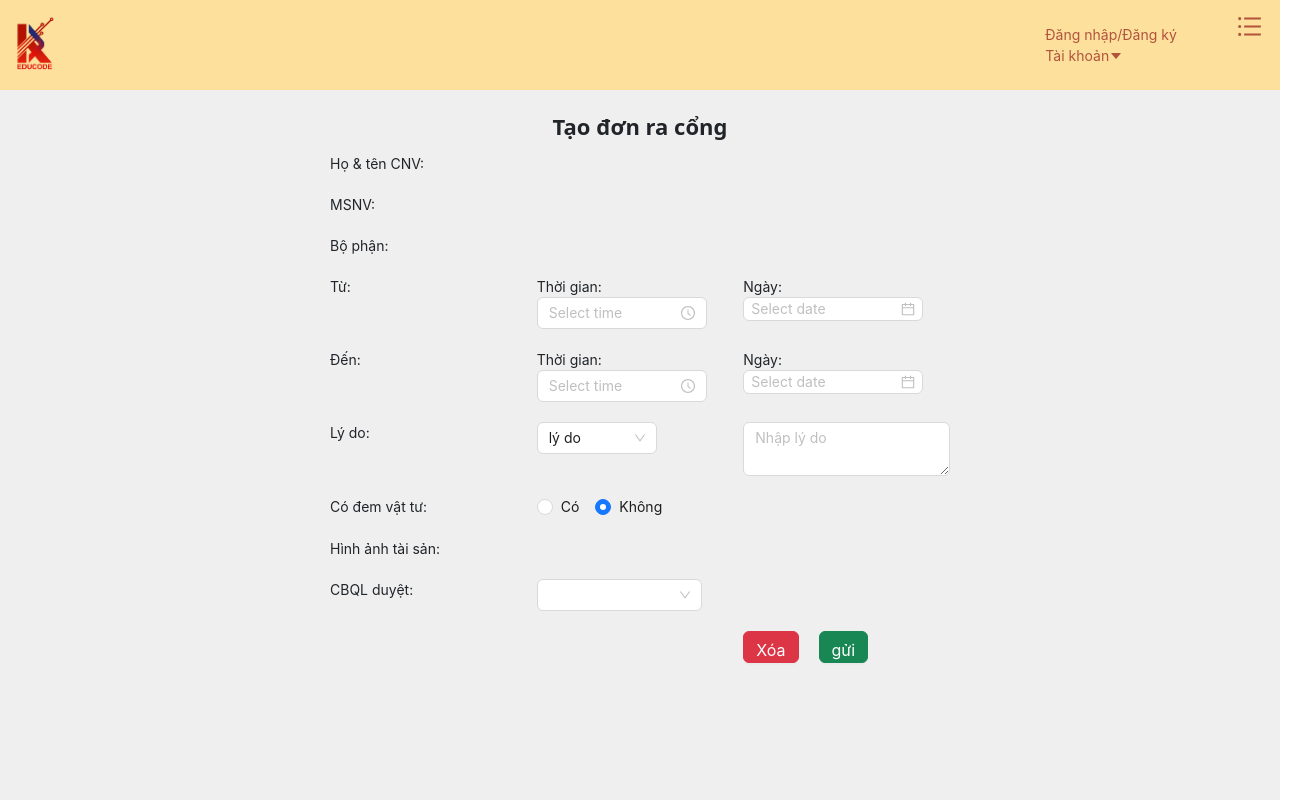
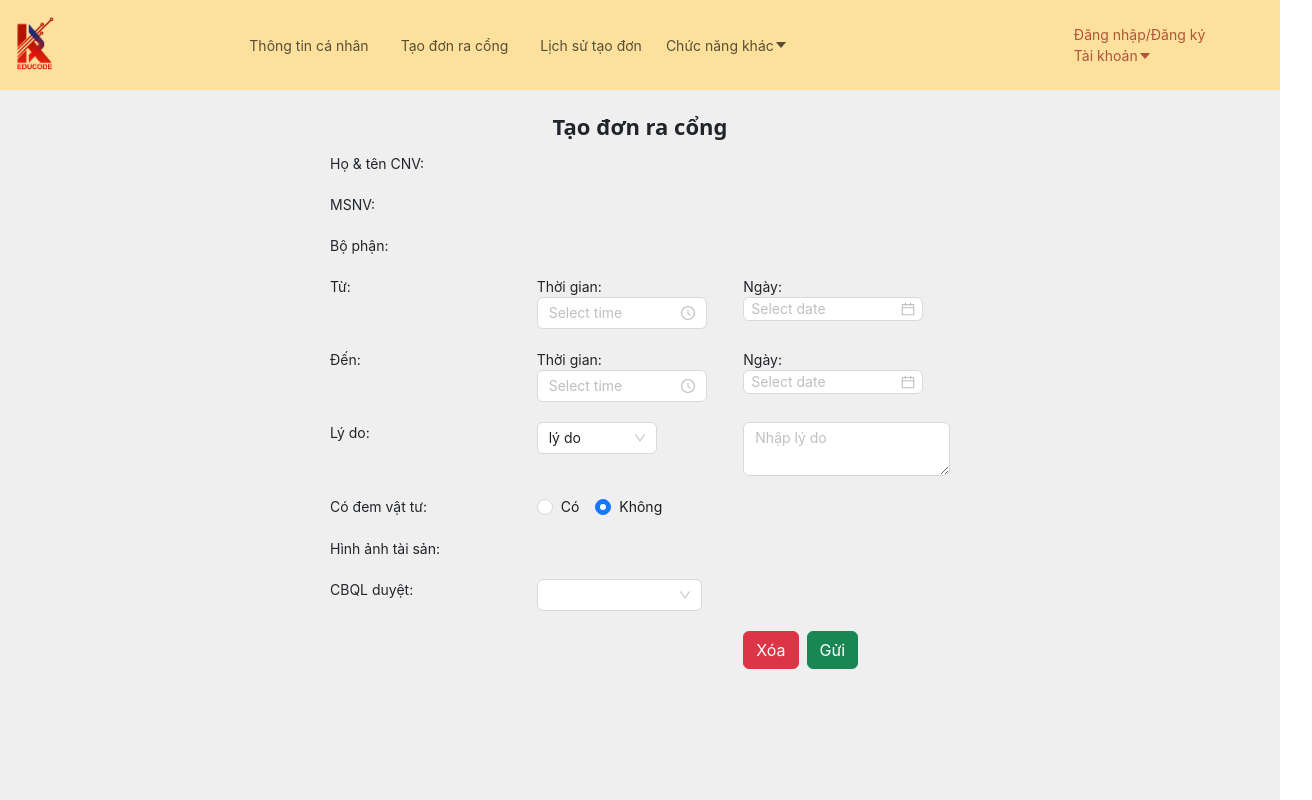
Before and after one commit to thanhdi721/HRM_KDE, a React (Create React App) app in the folder client/: page /HomePage in a window 1280 px wide. Shown: the top 800 px of the page, 1312 px wide, since content can reach past the window. Built offline with nearby package versions, Linux system fonts and the light colour scheme.

Commit message:
update header

```diff
--- a/client/src/components/HeaderComponent/HeaderComponents.jsx
+++ b/client/src/components/HeaderComponent/HeaderComponents.jsx
@@ -1,36 +1,78 @@
-import { Col, Dropdown, Image, Popover } from "antd";
+import { Col, Dropdown, Image, Popover, Space } from "antd";
 // import React, { useState } from "react";
-import { useNavigate } from "react-router-dom";
-import { WrapperHeader, WrapperIconHeader } from "./style";
+import { Link, useNavigate } from "react-router-dom";
+import { WrapperHeader } from "./style";
 import imageLogo from "../../assets/images/logo.png";
-import { UnorderedListOutlined,CaretDownOutlined } from "@ant-design/icons";
+import { CaretDownOutlined } from "@ant-design/icons";
 import { useSelector } from "react-redux";
 import * as UserService from "../../services/UserService";
-import {useDispatch} from "react-redux";
+import { useDispatch } from "react-redux";
 import { resetUser } from "../../redux/slides/userSlide";
-
-
+import { useEffect } from "react";
 const HeaderComponents = () => {
   const navigate = useNavigate();
   const dispatch = useDispatch();
-  const user = useSelector((state) => state.user)
+  const user = useSelector((state) => state.user);
   const handleLogout = async () => {
-    await UserService.logoutUser()
-    dispatch(resetUser())
+    await UserService.logoutUser();
+    dispatch(resetUser());
     navigate("/");
   };
+  //key dropdown menu
+  const items = [
+    {
+      key: "1",
+      label: (
+        <Link rel="noopener noreferrer" to="/employee-manager-page">
+          Quản lý nhân viên
+        </Link>
+      ),
+    },
+    {
+      key: "2",
+      label: (
+        <Link rel="noopener noreferrer" to="/management-protection-page">
+          Bảo vệ quản lý
+        </Link>
+      ),
+    },
+    {
+      key: "3",
+      label: (
+        <Link rel="noopener noreferrer" to="/hrpage">
+          Tính lương nhân viên
+        </Link>
+      ),
+    },
+  ];
 
+  useEffect(() => {
+    var navbarToggler = document.querySelector(".navbar-toggler");
+    var navbarCollapse = document.querySelector(".navbar-collapse");
+
+    if (navbarToggler && navbarCollapse) {
+      navbarToggler.addEventListener("click", function () {
+        navbarCollapse.classList.toggle("show");
+      });
+    }
+  }, []);
   const handleNavigateLogo = () => {
     navigate("/homepage");
   };
   const handleNavigateLogin = () => {
     navigate("/");
-  }
+  };
   const content = (
     <div>
-      <button style={{border:'none',background:'transparent'}} onClick={handleLogout}>Đăng xuất</button>
+      <button
+        style={{ border: "none", background: "transparent" }}
+        onClick={handleLogout}
+      >
+        Đăng xuất
+      </button>
     </div>
-  )
+  );
+
   return (
     <div
       style={{
@@ -52,77 +94,121 @@ const HeaderComponents = () => {
             preview={false}
           />
         </Col>
-        <Col span={15}></Col>
-        <Col span={5}>
-          {user?.fullName? (
+        <Col
+          span={14}
+          style={{
+            display: "flex",
+            alignItems: "center",
+          }}
+        >
+          <div>
+            <nav class="navbar navbar-expand-lg">
+              <div class="container-fluid">
+                <button
+                  class="navbar-toggler"
+                  type="button"
+                  data-bs-toggle="collapse"
+                  data-bs-target="#navbarNav"
+                  aria-controls="navbarNav"
+                  aria-expanded="false"
+                  aria-label="Toggle navigation"
+                >
+                  <span
+                    class="navbar-toggler-icon"
+                    style={{ width: "20px", height: "20px" }}
+                  ></span>
+                </button>
+                <div class="collapse navbar-collapse" id="navbarNav">
+                  <ul
+                    class="navbar-nav"
+                    style={{ whiteSpace: "nowrap", gap: "16px" }}
+                  >
+                    <li class="nav-item">
+                      <Link class="nav-link" to="/infopage">
+                        Thông tin cá nhân
+                      </Link>
+                    </li>
+                    <li class="nav-item">
+                      <Link class="nav-link" to="/homepage">
+                        Tạo đơn ra cổng
+                      </Link>
+                    </li>
+                    <li class="nav-item">
+                      <Link class="nav-link" to="/order-creation-history">
+                        Lịch sử tạo đơn
+                      </Link>
+                    </li>
+                    {/* <li class="nav-item">
+                      <Link class="nav-link" to="/employee-manager-page">
+                        Quản lý nhân viên
+                      </Link>
+                    </li>
+                    <li class="nav-item">
+                      <Link class="nav-link" to="/management-protection-page">
+                        Bảo vệ quản lý
+                      </Link>
+                    </li>
+                    <li class="nav-item">
+                      <Link class="nav-link" to="/hrpage">
+                        Tính lương nhân viên
+                      </Link>
+                    </li> */}
+                    <li
+                      style={{
+                        paddingTop: "8px",
+                        color: "var(--bs-nav-link-color)",
+                      }}
+                    >
+                      <Space direction="vertical">
+                        <Space wrap>
+                          <Dropdown
+                            menu={{
+                              items,
+                            }}
+                            placement="bottomLeft"
+                          >
+                            <div class="nav-link">
+                              Chức năng khác
+                              <CaretDownOutlined />
+                            </div>
+                          </Dropdown>
+                        </Space>
+                      </Space>
+                    </li>
+                  </ul>
+                </div>
+              </div>
+            </nav>
+          </div>
+        </Col>
+        <Col span={4}>
+          <div style={{ float: "right" }}>
+            {user?.fullName ? (
               <>
-              <Popover content={content} trigger='click'>
-                <div style={{cursor:'pointer'}}>
+                <Popover content={content} trigger="click">
+                  <div style={{ cursor: "pointer" }}>
                     {user.fullName}
-                  <span style={{marginLeft:'20px'}}><CaretDownOutlined /></span>
+                    <span style={{ marginLeft: "20px" }}>
+                      <CaretDownOutlined />
+                    </span>
                   </div>
                 </Popover>
               </>
-          ):(
-            <>
-              <div onClick={handleNavigateLogin} style={{cursor:'pointer'}}>
+            ) : (
+              <div>
+                <div
+                  onClick={handleNavigateLogin}
+                  style={{ cursor: "pointer" }}
+                >
                   <span>Đăng nhập/Đăng ký</span>
                   <div>
                     <span>Tài khoản</span>
                     <CaretDownOutlined />
                   </div>
                 </div>
-            </>
+              </div>
             )}
-          <WrapperIconHeader>
-            <Dropdown
-              menu={{
-                items: [
-                  {
-                    key: "1",
-                    label: (
-                      <a rel="noopener noreferrer" href="/infopage">
-                        Thông tin cá nhân
-                      </a>
-                    ),
-                  },
-                  {
-                    key: "2",
-                    label: <a href="/homepage">Tạo đơn ra cổng</a>,
-                  },
-                  {
-                    key: "3",
-                    label: <a href="/order-creation-history">Lịch sử tạo đơn</a>,
-                  },
-                  {
-                    key: "4",
-                    label: <a href="/employee-manager-page">Quản Lý nhân viên</a>,
-                  },
-                  {
-                    key: "5",
-                    label: <a href="/management-protection-page">Bảo vệ quản lý</a>,
-                  },
-                  {
-                    key: "6",
-                    label: (
-                      <a
-                        rel="noopener noreferrer"
-                        href="/hrpage"
-                      >
-                        Tính lương nhân viên
-                      </a>
-                    ),
-                  },
-                ]
-              }}
-              placement="bottomRight"
-              arrow={{
-                pointAtCenter: true,
-              }}
-            >
-              <UnorderedListOutlined style={{ fontSize: "25px" }} />
-            </Dropdown>
-          </WrapperIconHeader>
+          </div>
         </Col>
       </WrapperHeader>
     </div>
--- a/client/src/components/ModalComponent/ModalDeleteComponent.jsx
+++ b/client/src/components/ModalComponent/ModalDeleteComponent.jsx
@@ -1,6 +1,5 @@
 import React, { useState } from "react";
 import { Modal } from "antd";
-import ButtonComponent from "../ButtonComponent/ButtonComponent";
 
 const ModalComponent = () => {
   const [open, setOpen] = useState(false);
@@ -24,12 +23,10 @@ const ModalComponent = () => {
     setOpen(false);
   };
   return (
-    <div>
-      <ButtonComponent
-        onClick={showModal}
-        textbutton={"Xóa"}
-        className="btn btn-danger"
-      />
+    <>
+      <button className="btn btn-danger" onClick={showModal}>
+        Xóa
+      </button>
       <Modal
         title="Bạn có chắc là muốn tiếp tục chứ chứ ?"
         open={open}
@@ -39,7 +36,7 @@ const ModalComponent = () => {
       >
         <p>{modalText}</p>
       </Modal>
-    </div>
+    </>
   );
 };
 
--- a/client/src/pages/HomePage/HomePage.jsx
+++ b/client/src/pages/HomePage/HomePage.jsx
@@ -1,6 +1,6 @@
 import React, { useEffect, useRef, useState } from "react";
 import { Col, DatePicker, Radio, Select, TimePicker } from "antd";
-import { CameraOutlined } from '@ant-design/icons';
+import { CameraOutlined } from "@ant-design/icons";
 import dayjs from "dayjs";
 import customParseFormat from "dayjs/plugin/customParseFormat";
 import {
@@ -12,7 +12,6 @@ import {
 
 import TextArea from "antd/es/input/TextArea.js";
 // import UploadButton from "./UploadButton.js";
-import ButtonComponent from "../../components/ButtonComponent/ButtonComponent.jsx";
 
 import ModalComponent from "../../components/ModalComponent/ModalDeleteComponent.jsx";
 
@@ -80,8 +79,8 @@ const HomePage = () => {
     const constraints = {
       video: {
         width: { ideal: 1280 },
-        height: { ideal: 720 }
-      }
+        height: { ideal: 720 },
+      },
     };
     try {
       const stream = await navigator.mediaDevices.getUserMedia(constraints);
@@ -141,7 +140,9 @@ const HomePage = () => {
   const handleSubmit = (e) => {
     e.preventDefault();
     const assetOutBoolean = isAssetSelected;
-    dispatch(updateGatePassField({ field: "assetOut", value: assetOutBoolean }));
+    dispatch(
+      updateGatePassField({ field: "assetOut", value: assetOutBoolean }),
+    );
 
     if (!isAssetSelected) {
       dispatch(updateGatePassField({ field: "assetDescription", value: "" }));
@@ -157,12 +158,10 @@ const HomePage = () => {
   };
   dayjs.extend(customParseFormat);
 
-
   const minuteOptions = [];
   for (let i = 5; i <= 60; i += 5) {
     minuteOptions.push(i);
   }
-
 
   return (
     <form>
@@ -294,7 +293,7 @@ const HomePage = () => {
                       updateGatePassField({
                         field: "assetDescription",
                         value: e.target.value,
-                      })
+                      }),
                     );
                   }}
                 />
@@ -308,14 +307,30 @@ const HomePage = () => {
                 {isCameraActive && (
                   <>
                     <Col span={8}>
-                  <video ref={videoRef} style={{ width: "100%", borderRadius:'5px' }} />
-                  <button onClick={captureImage} style={{borderRadius:'5px'}}>Chụp ảnh</button>
+                      <video
+                        ref={videoRef}
+                        style={{ width: "100%", borderRadius: "5px" }}
+                      />
+                      <button
+                        onClick={captureImage}
+                        style={{ borderRadius: "5px" }}
+                      >
+                        Chụp ảnh
+                      </button>
                     </Col>
                   </>
                 )}
                 {!isCameraActive && (
                   <div>
-                    <button style={{borderRadius:'5px', border:'1px solid transparent'}} onClick={() => setIsCameraActive(true)}><CameraOutlined style={{fontSize:'22px'}}/></button>
+                    <button
+                      style={{
+                        borderRadius: "5px",
+                        border: "1px solid transparent",
+                      }}
+                      onClick={() => setIsCameraActive(true)}
+                    >
+                      <CameraOutlined style={{ fontSize: "22px" }} />
+                    </button>
                   </div>
                 )}
               </>
@@ -367,17 +382,11 @@ const HomePage = () => {
           <WrapperContainerText>
             <Col span={8}></Col>
             <Col span={8}></Col>
-            <Col span={8} style={{ display: "flex" }}>
-              <ModalComponent>
-                <ButtonComponent textbutton={"hủy"} />
-              </ModalComponent>
-
-              <ButtonComponent
-                onClick={handleSubmit}
-                textbutton={"gửi"}
-                className="btn btn-success"
-                style={{ marginLeft: "20px" }}
-              />
+            <Col span={8} style={{ display: "flex", gap: "8px" }}>
+              <ModalComponent></ModalComponent>
+              <button onClick={handleSubmit} className="btn btn-success">
+                Gửi
+              </button>
             </Col>
           </WrapperContainerText>
         </WrapperContainer>
```
Also changed, not shown: client/src/pages/LogInPage/LogInPage.jsx (+46 -22 lines). Lines whose indentation alone changed are shown as unchanged.
